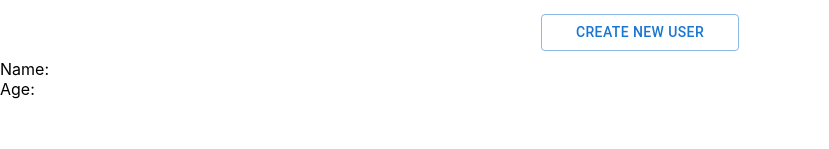
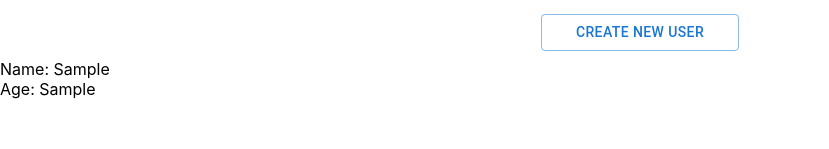
Before and after one commit to humberto1212/add-user, a React (Create React App) app: page / in a window 1280 px wide. Both pictures are taken after typing "Sample", "Sample" into the empty fields and a click on the button "CREATE NEW USER". Shown: the part 138-287 px from the top of the page, without its empty margins (0-829 px from the left). Built offline with nearby package versions, Linux system fonts and the light colour scheme.

Commit message:
map on users list

```diff
--- a/src/components/user/UserList.js
+++ b/src/components/user/UserList.js
@@ -1,10 +1,19 @@
 import React from 'react'
 import User from './User'
 
-export default function UserList() {
+export default function UserList(props) {
   return (
     <div>
-      <User />
+      {
+        props.onUsersList.map((user, id) => {
+          return (
+            <div key={id}>
+              <User onName={user.name} onAge={user.age} />
+            </div>
+
+          )
+        })
+      }
     </div>
   )
 }
```
